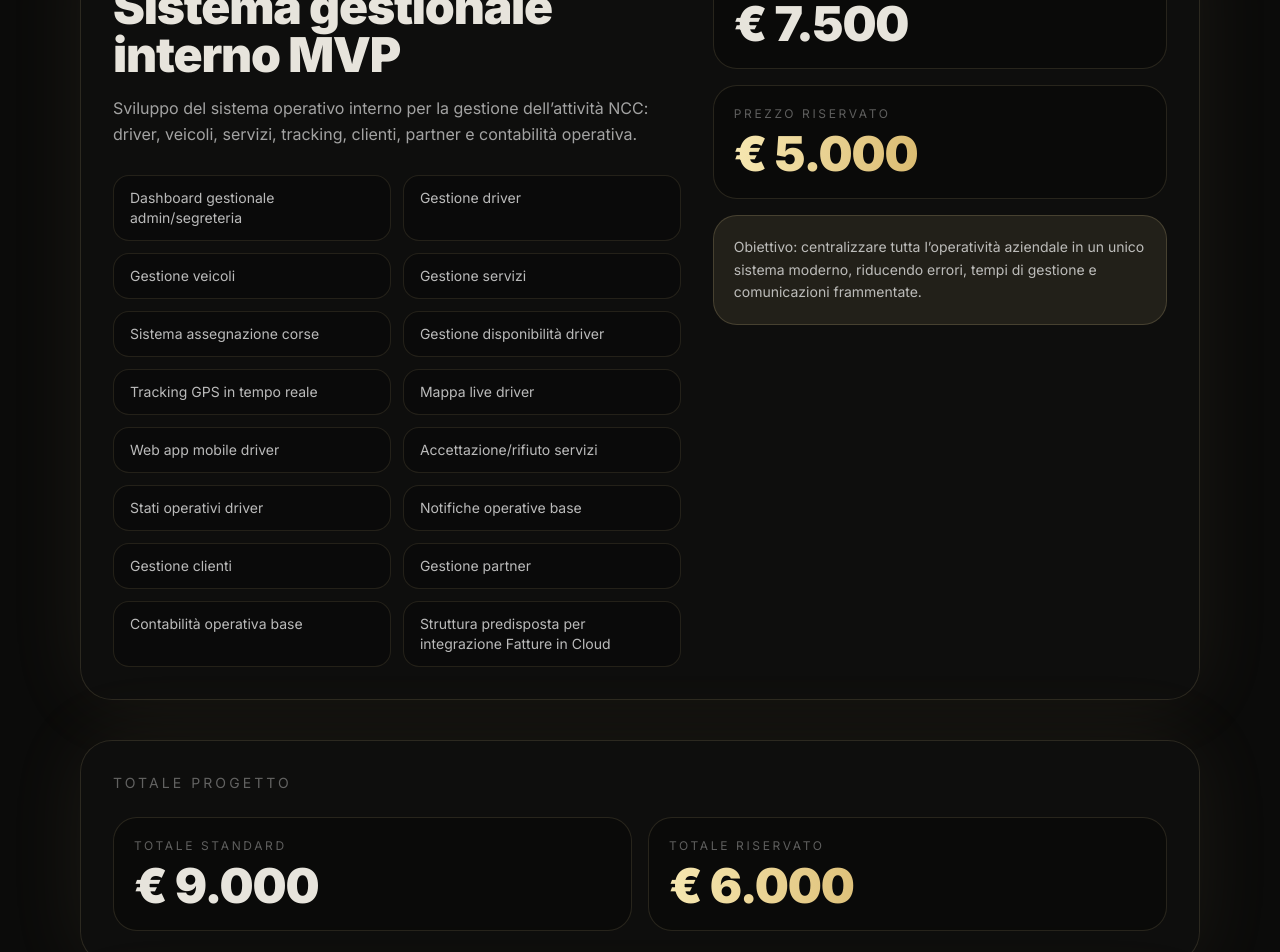
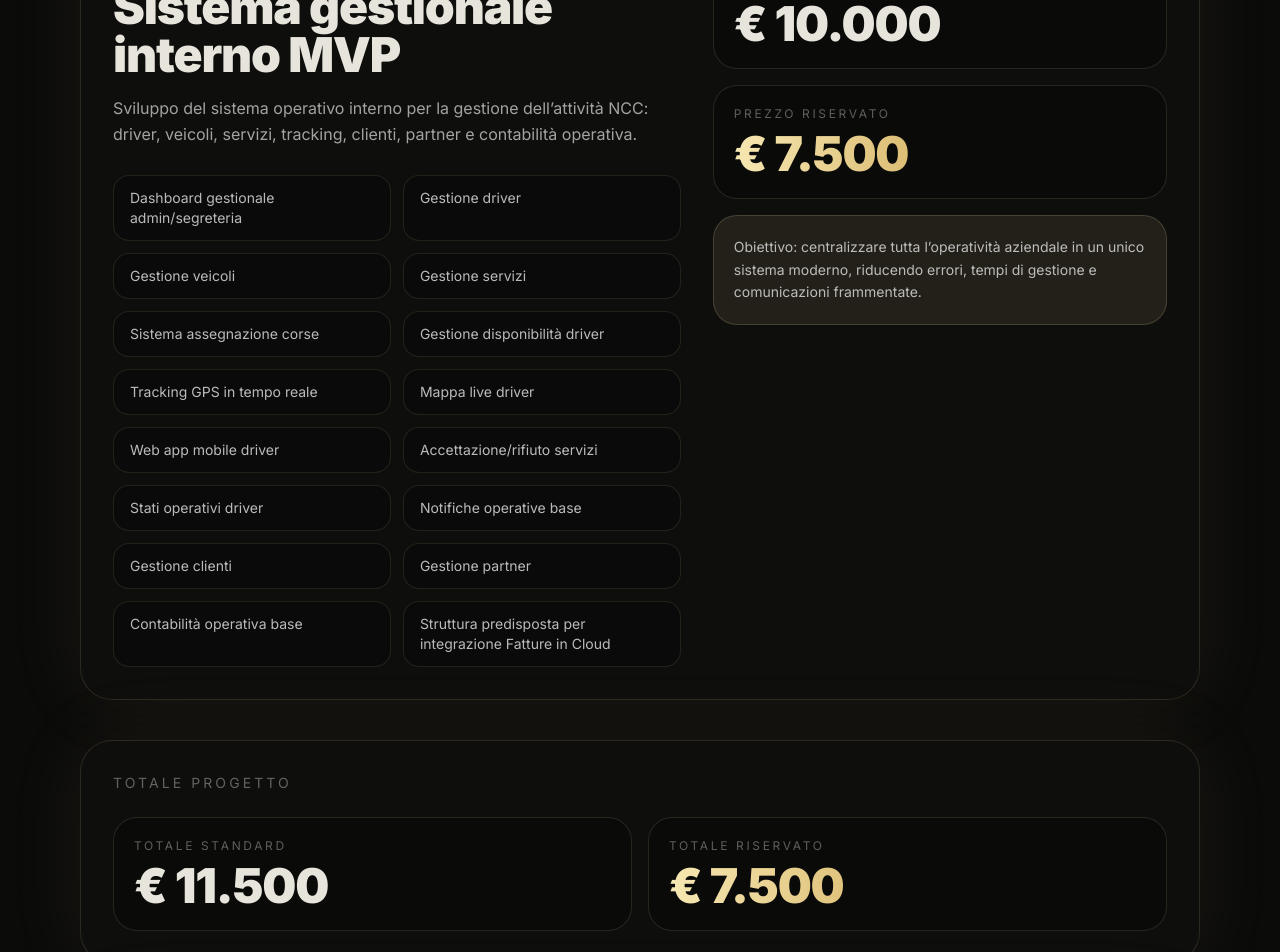
Before and after one commit to al3xf3r/alexfer33-site, a Next.js app: page /it/progetto-royalservicehub in a window 1280 px wide. Shown: the part 2320-3272 px from the top of the page. Built offline with nearby package versions, Linux system fonts and the light colour scheme.

Commit message:
Update page.tsx

```diff
--- a/src/app/it/progetto-royalservicehub/page.tsx
+++ b/src/app/it/progetto-royalservicehub/page.tsx
@@ -303,11 +303,11 @@ export default function RoyalServiceHubProposalPage() {
             </div>
 
             <div className="space-y-4">
-              <PriceBox label="Prezzo standard" price="€ 7.500" />
+              <PriceBox label="Prezzo standard" price="€ 10.000" />
 
               <PriceBox
                 label="Prezzo riservato"
-                price="€ 5.000"
+                price="€ 7.500"
                 highlight
               />
 
@@ -328,11 +328,11 @@ export default function RoyalServiceHubProposalPage() {
           </div>
 
           <div className="mt-6 grid gap-4 md:grid-cols-2">
-            <PriceBox label="Totale standard" price="€ 9.000" />
+            <PriceBox label="Totale standard" price="€ 11.500" />
 
             <PriceBox
               label="Totale riservato"
-              price="€ 6.000"
+              price="€ 7.500"
               highlight
             />
           </div>
```
